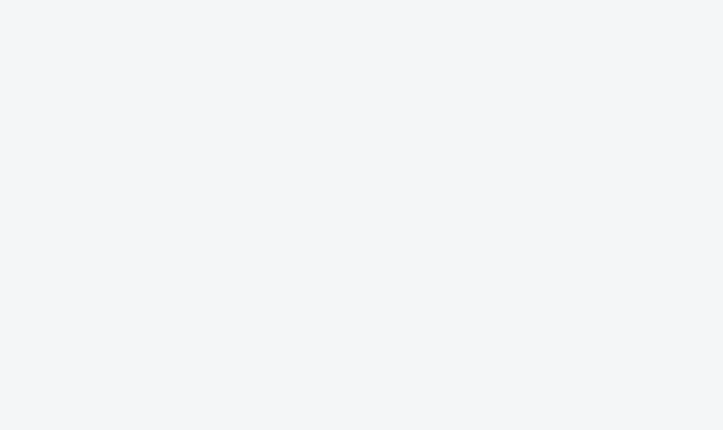
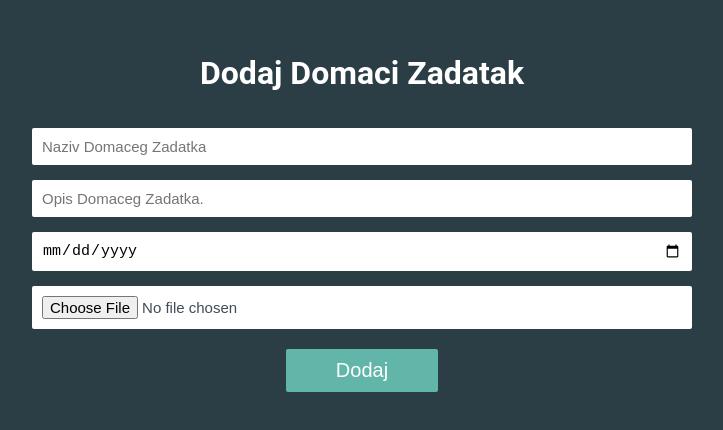
Before and after one commit to EminRedzovic/HakatonDUNP, a React (Create React App) app: page /teacher/createHomeWork in a window 1280 px wide. Before the commit this address had no page. Shown: the part 188-618 px from the top of the page, without its empty margins (278-1001 px from the left). Built offline with nearby package versions, Linux system fonts and the light colour scheme.

Commit message:
Created homeWorkPage

```diff
--- a/package.json
+++ b/package.json
@@ -9,7 +9,7 @@
     "react": "^19.0.0",
     "react-dom": "^19.0.0",
     "react-router-dom": "^7.0.2",
-    "react-scripts": "5.0.1",
+    "react-scripts": "^5.0.1",
     "yup": "^1.5.0"
   },
   "scripts": {
--- a/src/App.js
+++ b/src/App.js
@@ -6,6 +6,7 @@ import SubmitedForm from "./pages/submitForm/submitedForm";
 
 import TeacherRegister from "./pages/TeacherRegister/TeacherRegister";
 import TeacherLogin from "./pages/TeacherRegister/TeacherLogin";
+import CreateHomeWork from "./pages/createHomeWork/createHomeWork";
 
 function App() {
   return (
@@ -14,7 +15,7 @@ function App() {
         <Route path="/" element={<Home />} />
 
         <Route path="/submitedForm" element={<SubmitedForm />} />
-
+        <Route path="/teacher/createHomeWork" element={<CreateHomeWork/>} />
         <Route path="/register" element={<TeacherRegister />} />
         <Route path="/login" element={<TeacherLogin />} />
       </Routes>
--- /dev/null
+++ b/src/pages/createHomeWork/createHomeWork.css
@@ -0,0 +1,72 @@
+.chw-page {
+    display: flex;
+}
+
+.teacher-register {
+    display: flex;
+    justify-content: center;
+    align-items: center;
+    flex-direction: column;
+    width: 100%;
+    height: 100vh;
+    overflow-y: auto;
+    background-color: #2c3e45;
+  }
+
+  .teacher-register h1 {
+    color: white;
+  }
+
+  .logo-register {
+    width: 100px;
+    height: 100px;
+    margin-bottom: 25px;
+  }
+
+  .register-form {
+    width: 100%;
+    display: flex;
+    justify-content: center;
+    align-items: center;
+    flex-direction: column;
+  }
+
+  .register-form div {
+    margin-top: 10px;
+    width: 100%;
+    display: flex;
+    justify-content: center;
+    align-items: center;
+    flex-direction: column;
+  }
+
+  .register-form div input {
+    background-color: #ffffff;
+    border: none;
+    font-size: 15px;
+    padding: 10px;
+    border-radius: 2px;
+    width: 50%;
+    margin-top: 5px;
+  }
+
+  .register-form button {
+    background-color: #62b6a9;
+    color: white;
+    padding: 10px 50px;
+    font-size: 20px;
+    border: none;
+    cursor: pointer;
+    border-radius: 2px;
+    margin-top: 10px;
+  }
+
+  .register-form button:hover {
+    background-color: #78c7c3;
+  }
+
+  .error {
+    font-size: 15px;
+    margin-top: 10px;
+    color: white;
+  }
--- /dev/null
+++ b/src/pages/createHomeWork/createHomeWork.jsx
@@ -0,0 +1,101 @@
+import React from "react";
+import "./createHomeWork.css";
+import { useFormik } from "formik";
+import * as Yup from "yup";
+import logoPhoto from "../../photos/download-removebg-preview.png";
+import { db, auth } from "../../firebase";
+import { Navigate, useNavigate } from "react-router-dom";
+import { collection } from "firebase/firestore";
+import { signInWithEmailAndPassword } from "firebase/auth";
+
+const CreateHomeWork = () => {
+  const navigate = useNavigate();
+  const token = localStorage.getItem("token");
+  const userCollection = collection(db, "users");
+
+  const formik = useFormik({
+    initialValues: {
+      email: "",
+      password: "",
+    },
+
+    validationSchema: Yup.object({
+      email: Yup.string().email("nevalidan e-mail").required("obavezno"),
+      password: Yup.string()
+        .required("obavezno")
+        .min(6, "minimalna duzina je 6 karaktera")
+        .max(20, "maksimalna duzina je 20 karaktera"),
+    }),
+
+    onSubmit: async (values) => {
+      const token = localStorage.getItem("token");
+      if (!token) {
+        try {
+          const userCredential = await signInWithEmailAndPassword(
+            auth,
+            formik.values.email,
+            formik.values.password
+          );
+          localStorage.setItem("token", userCredential.user.uid);
+          navigate("/");
+        } catch (err) {
+          alert("Uneti nalog ne postoji");
+        }
+      } else {
+        alert("Vec ste prijavljeni!");
+      }
+    },
+  });
+
+  if (token) {
+    return <Navigate to={"/"} replace={true} />;
+  }
+
+  return (
+    <div className="chw-page">
+      <div className="teacher-register">
+        <h1>Dodaj Domaci Zadatak</h1>
+
+        <form onSubmit={formik.handleSubmit} className="register-form">
+          <div className="email-div">
+            <input
+              name="email"
+              placeholder="Naziv Domaceg Zadatka"
+            />
+          </div>
+
+          <div className="password-div">
+            <input
+              name="password"
+              placeholder="Opis Domaceg Zadatka."
+              type="text"
+            />
+          </div>
+
+          <div className="date">
+            <input
+              name="date"
+              placeholder="Rok"
+              type="date"
+            />
+          </div>
+          <div className="file">
+            <input
+              name="file"
+              placeholder="Dodaj fajl"
+              type="file"
+            />
+          </div>
+
+          <div className="register-button-div">
+            <button type="submit" className="register-button">
+              Dodaj
+            </button>
+          </div>
+        </form>
+      </div>
+    </div>
+  );
+};
+
+export default CreateHomeWork;
```
Also changed, not shown: src/components/Sidebar.css (added, +100 -0 lines), src/components/Sidebar.jsx (added, +25 -0 lines), 1 other file (tests, documents, lock files or other folders).
